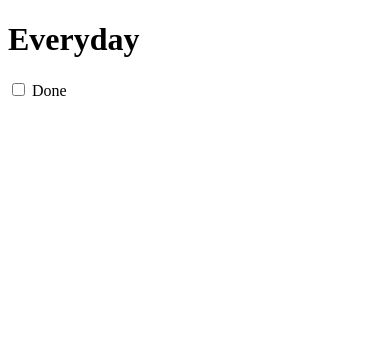
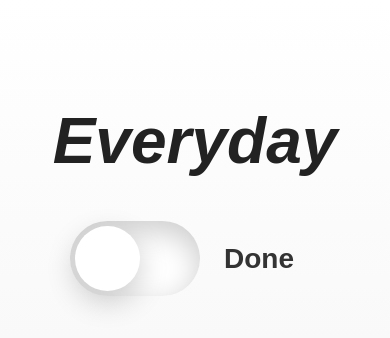
Before and after one commit to lejeunerenard/everyday, a website with bundled scripts: page index.html in a window 390 px wide. Built offline with nearby package versions, Linux system fonts and the light colour scheme.

Commit message:
feat: Style checkbox & typography
Also set the viewport for mobile devices.

```diff
--- a/index.html
+++ b/index.html
@@ -2,13 +2,20 @@
 <html lang="en">
 <head>
   <meta charset="UTF-8">
+  <meta name="viewport" content="width=device-width, initial-scale=1">
   <title>Everyday</title>
+  <link rel="stylesheet" href="main.css" type="text/css" media="screen" charset="utf-8">
 </head>
 <body>
-  <h1>Everyday</h1>
-  <form action="">
-    <input id="done" type="checkbox" name="done" value="1"> Done
+  <form id="today">
+    <h1>Everyday</h1>
+    <div class="nested">
+      <input id="done" type="checkbox" name="done" value="1">
+      <label for="done" class="ios button"></label> <span class="label">Done</span>
+    </div>
   </form>
   <script src="bundle.js"></script>
+  <script src="https://use.typekit.net/wrb4cff.js"></script>
+  <script>try{Typekit.load({ async: true });}catch(e){}</script>
 </body>
 </html>
--- /dev/null
+++ b/main.scss
@@ -0,0 +1,128 @@
+/*
+ * The following is from Drew Vosburg's codepen:
+ * http://codepen.io/drewvosburg/pen/GpXXbv
+ */
+
+$acumin-pro: 'acumin-pro-semi-condensed', Arial, sans-serif;
+
+// ----- Personal preference -----
+*, *:before, *:after {
+  box-sizing: border-box;
+  -webkit-tap-highlight-color: rgba(0,0,0,0);
+  user-select: none;
+}
+
+// ----- Variable Declarations -----
+
+// ----- Styles -----
+html, body {
+  height: 100vh;
+  margin: 0;
+  padding: 0;
+  background: linear-gradient(to bottom, rgba(255,255,255,1) 0%,rgba(240,240,240,1) 100%);
+}
+@media (max-width : 720px) {
+  body {
+    padding: 20px;
+  }
+}
+h1 {
+  font-family: $acumin-pro;
+  font-weight: 800;
+  font-style: italic;
+  font-size: 72px;
+  margin-top: 0;
+  color: #222;
+  text-align: center;
+
+  @media (max-width : 720px) {
+    font-size: 64px;
+  }
+}
+#today {
+  width: 100%;
+  margin: 0 auto;
+  padding-top: 10vh;
+  max-width: 600px;
+  height: 100%;
+}
+.nested {
+  max-width: 250px;
+  margin: 0 auto;
+}
+#done {
+  visibility: hidden;
+  position: absolute;
+}
+.button {
+  display: inline-block;
+  vertical-align: middle;
+  position: relative;
+  // top: 50%;
+  // margin-top: -100px;
+  margin-right: 20px;
+  background: #fff;
+  width: 130px;
+  height: 75px;
+  cursor: pointer;
+  will-change: background;
+  &.ios {
+    border-radius: 100px;
+    position: relative;
+    transition: 0s background 0.25s ease-in-out;
+    &:before{
+      position: absolute;
+      top: 0;
+      left: 0;
+      height: 100%;
+      width: 100%;
+      background-color: #fff;
+      content: '';
+      display: block;
+      border-radius: 100px;
+      will-change: transform;
+      box-shadow: inset 0 10px 30px rgba(black, 0.2);
+      transition: all 0.25s ease-in-out;
+      will-change: background;
+    }
+    &:after {
+      position: absolute;
+      display: block;
+      content: '';
+      height: 65px;
+      width: 65px;
+      top: 5px;
+      left: 5px;
+      background-color: #fff;
+      border-radius: 100px;
+      transition: all 0.25s ease-in-out;
+      transform: translateX(0px);
+      box-shadow: 0 10px 30px rgba(black, 0.2);
+    }
+    &:active {
+      &:after {
+        width: 80px;
+      }
+    }
+  }
+}
+input[type=checkbox]:checked + label.ios {
+  background-color: #40E699;
+  transition: 0s background 0s ease-in-out;
+  &:after {
+    transform: translateX(55px);
+  }
+  &:active:after {
+    transform: translateX(40px);
+  }
+  &:before {
+    transform:  translateX(15px) scale(0.1)
+  }
+}
+.label {
+  font-size: 28px;
+  font-weight: 800;
+  color: #333;
+  font-family: $acumin-pro;
+  vertical-align: middle;
+}
```
Also changed, not shown: main.css (added), 2 other files.
